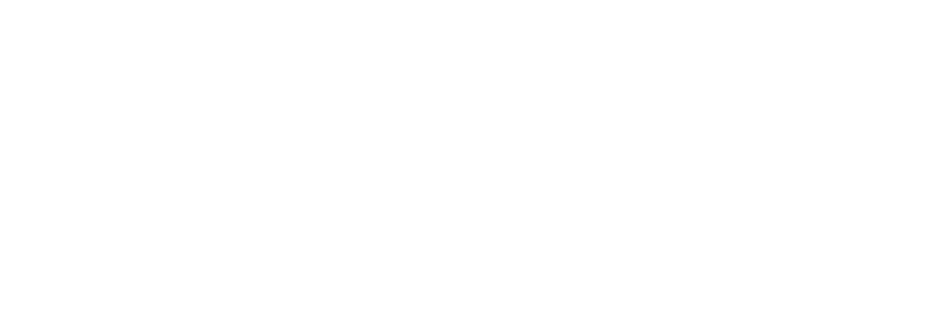
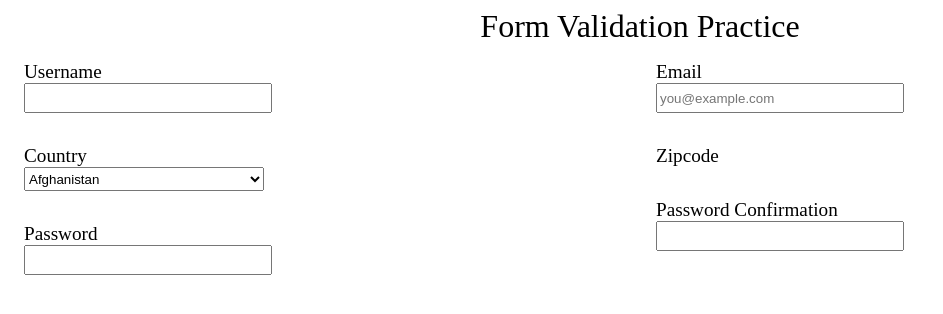
Before and after one commit to ctang415/form-validation, a website built with webpack: page dist/index.html in a window 1280 px wide. Shown: the whole page, without its empty margins (0-943 px from the left). Built offline with Linux system fonts and the light colour scheme.

Commit message:
Created basic form template

```diff
--- a/src/index.js
+++ b/src/index.js
@@ -1 +1,12 @@
 import './style.css';
+import countries from "countries-list";
+
+  const countryCodes = Object.keys(countries.countries);
+  const countryNames = countryCodes.map(code => countries.countries[code].name);
+  const sortCountry = countryNames.sort();
+  sortCountry.forEach(element => {
+    const countrySelection = document.createElement('option');
+    countrySelection.value = element;
+    countrySelection.textContent = element;
+    document.getElementById('country').appendChild(countrySelection)
+  })
--- a/src/style.css
+++ b/src/style.css
@@ -0,0 +1,29 @@
+select, input {
+    width: 15rem;
+    height: 1.5rem;
+ }
+
+.myform {
+    display: grid;
+    grid-template-columns: 1fr 1fr;
+ }
+
+.firstcolumn, .secondcolumn {
+    display: flex;
+    flex-direction: column;
+    justify-items: center;
+    text-align: left;
+ }
+
+ .input {
+    display: flex;
+    flex-direction: column;
+    padding: 1rem;
+    font-size: 1.2rem;
+ }
+
+.header {
+    display: flex;
+    justify-content: center;
+    font-size: 2rem;
+ }
```
Also changed, not shown: package.json (+7 -4 lines), dist/index.html, dist/main.js, dist/main.js.LICENSE.txt (added), 1 other file.
